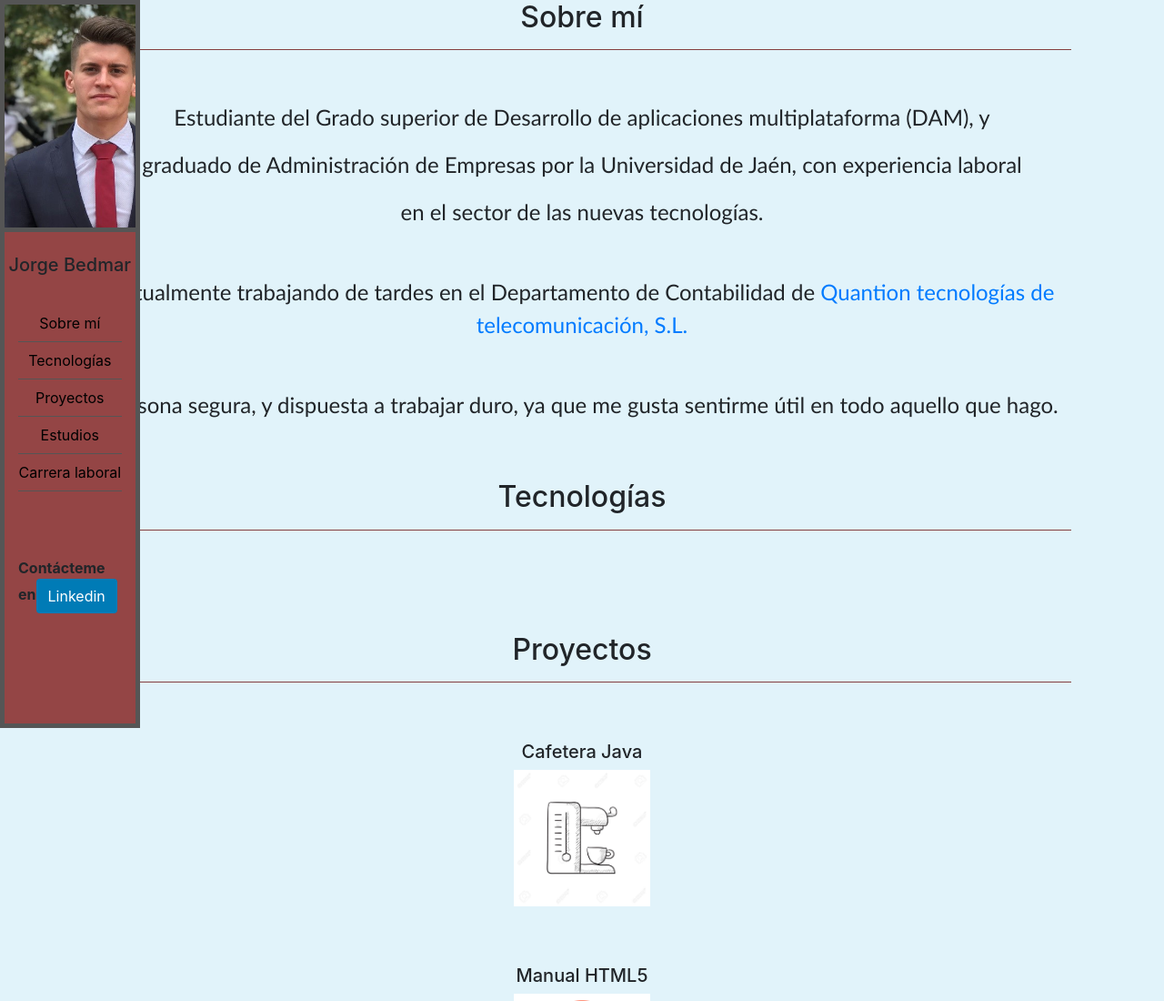
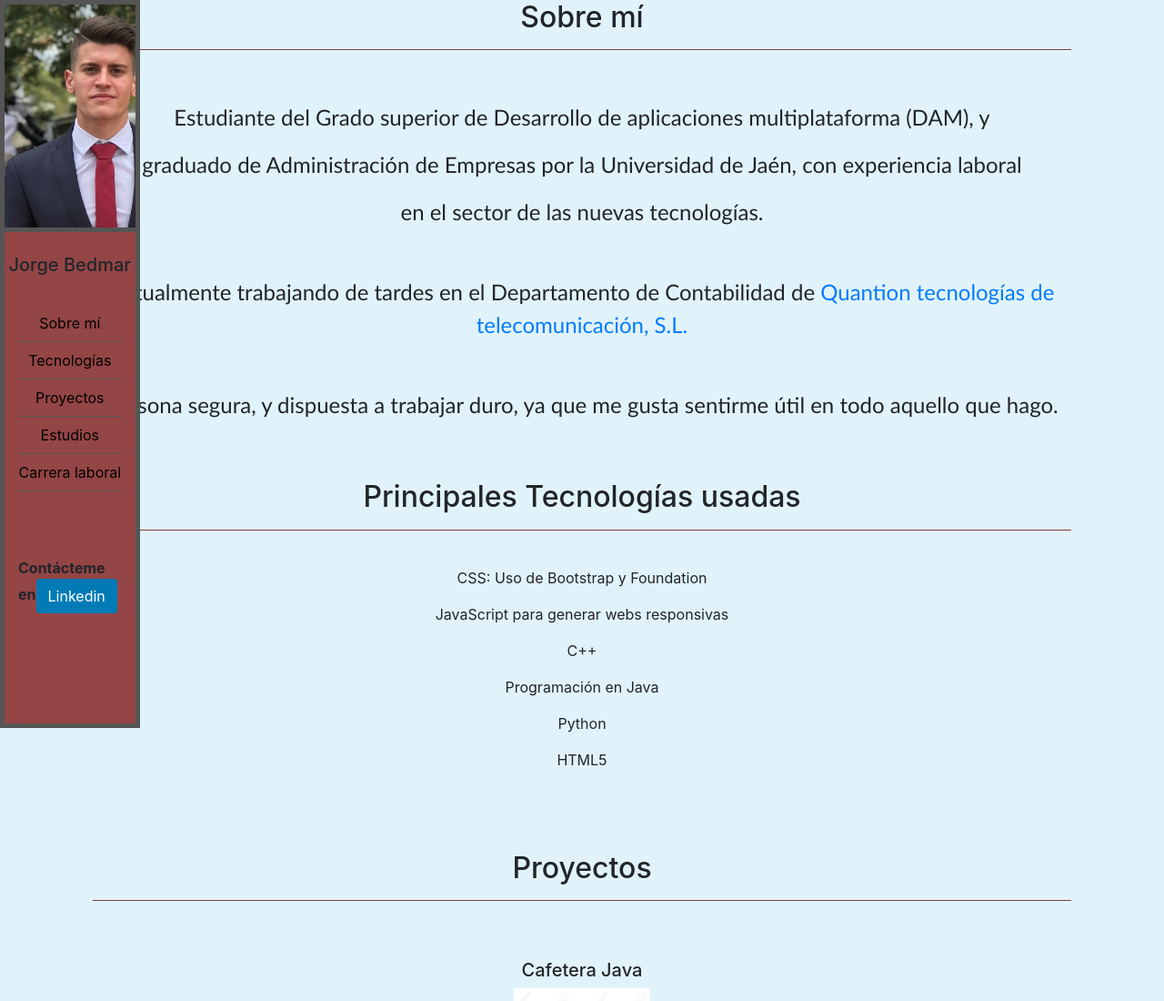
Before and after one commit to jorgecnj94/cosasdeltrabajo.github.io, a plain HTML site: page index.html in a window 1280 px wide. Shown: the top 1100 px of the page at 91% size. Drawn offline with nearby package versions, Linux system fonts and the light colour scheme.

Commit message:
Todos los apartados

```diff
--- a/index.html
+++ b/index.html
@@ -72,12 +72,19 @@
             </P>
 
         </section>
-        <section id="panel_tecno" class="panel""><h2>Tecnologías<br></h2>
+        <section id="panel_tecno" class="panel""><h2>Principales Tecnologías usadas<br></h2>
             <hr color=" #944545">
+            <br>
+            <p>CSS: Uso de Bootstrap y Foundation</p>
+            <p>JavaScript para generar webs responsivas</p>
+            <p>C++</p>
+            <p>Programación en Java</p>
+            <p>Python</p>
+            <p>HTML5</p>
 
         </section>
         <section id=" panel_proyectos" class="panel">
-            <br><br>
+            <br>
             <h2>Proyectos<br></h2>
             <hr color="#944545">
             <br><br>
```
